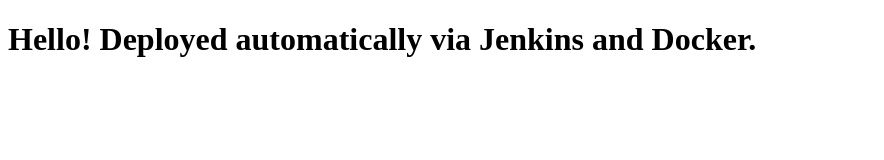
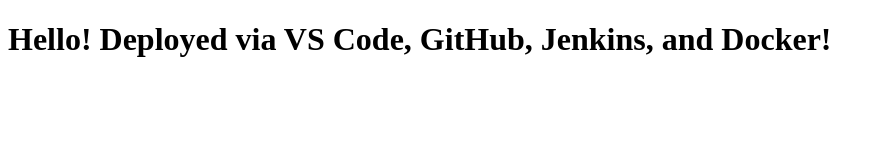
Before and after one commit to GaneshUDeshpande/devops, a plain HTML site: page index.html in a window 1280 px wide. Shown: the whole page, without its empty margins (0-884 px from the left). Drawn offline with Linux system fonts and the light colour scheme.

Commit message:
Initial web app and Dockerfile

```diff
--- a/index.html
+++ b/index.html
@@ -1,7 +1,7 @@
 <!DOCTYPE html>
 <html>
-<head><title>Jenkins Docker App</title></head>
+<head><title>CI/CD Web App</title></head>
 <body>
-    <h1>Hello! Deployed automatically via Jenkins and Docker.</h1>
+    <h1>Hello! Deployed via VS Code, GitHub, Jenkins, and Docker!</h1>
 </body>
 </html>
```
Also changed, not shown: 1 other file.
